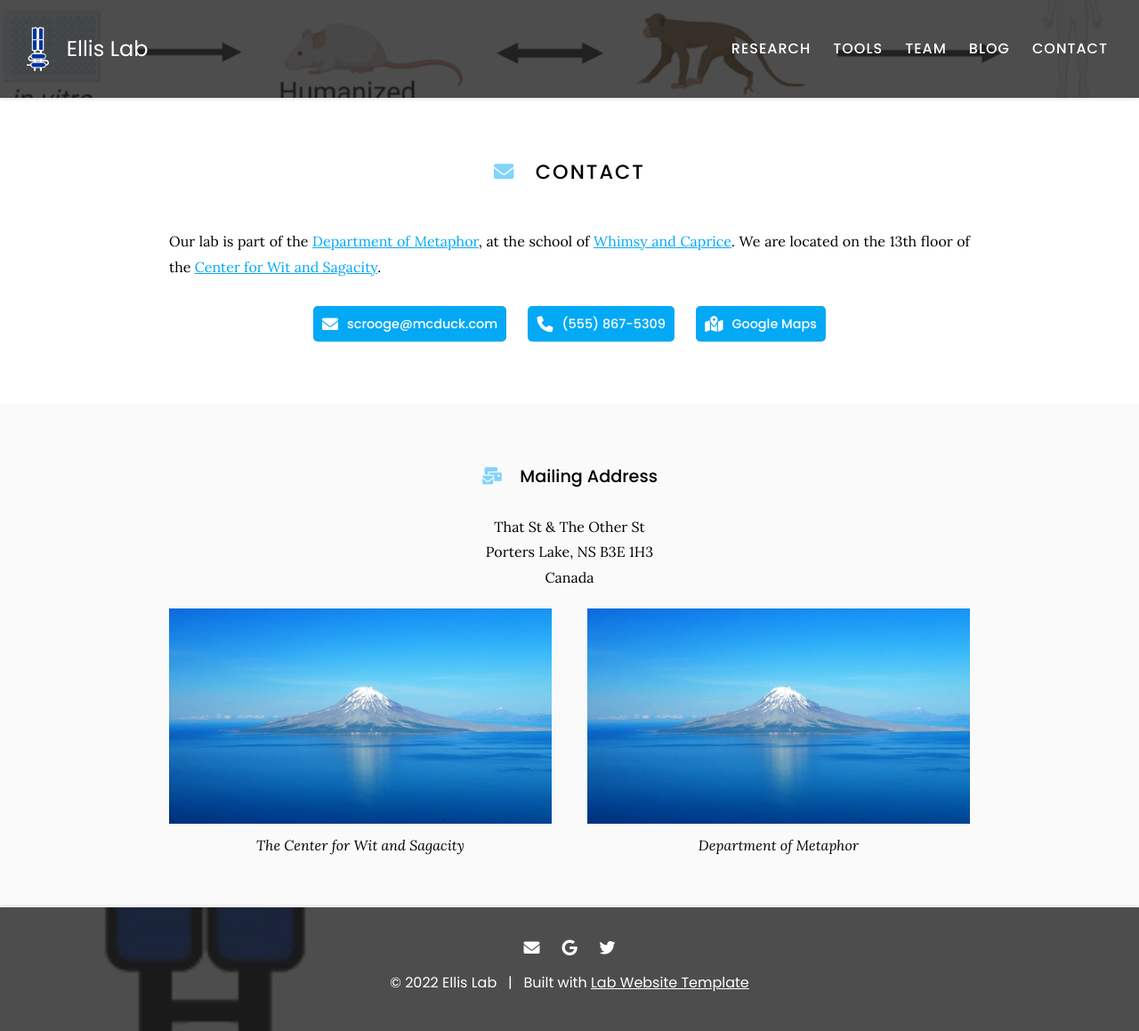
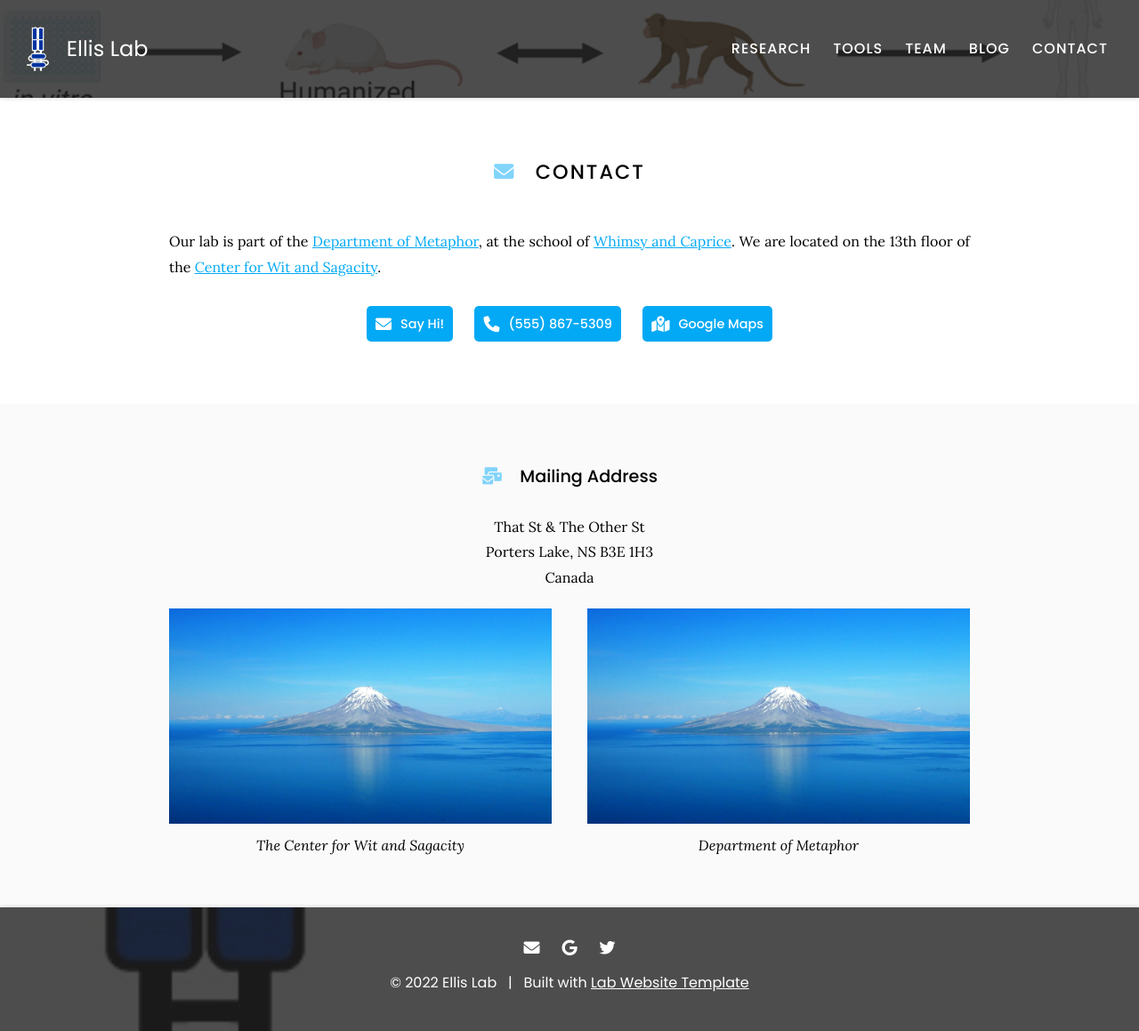
Before and after one commit to EllisLabUK/EllisLabUK.github.io, a Jekyll site: the page built from contact/index.md, in a window 1280 px wide. Shown: the whole page at 89% size. Built offline with Jekyll 4.4.1, drawn with Linux system fonts in a browser that asks for light colours.

Commit message:
Update index.md

```diff
--- a/contact/index.md
+++ b/contact/index.md
@@ -14,9 +14,9 @@ We are located on the 13th floor of the [Center for Wit and Sagacity]().
   include link.html
   type="email"
   icon=""
-  text="scrooge@mcduck.com"
+  text="Say Hi!"
   tooltip=""
-  link="scrooge@mcduck.com"
+  link="giel222@uky.edu"
   style="button"
 %}
 {%
```
